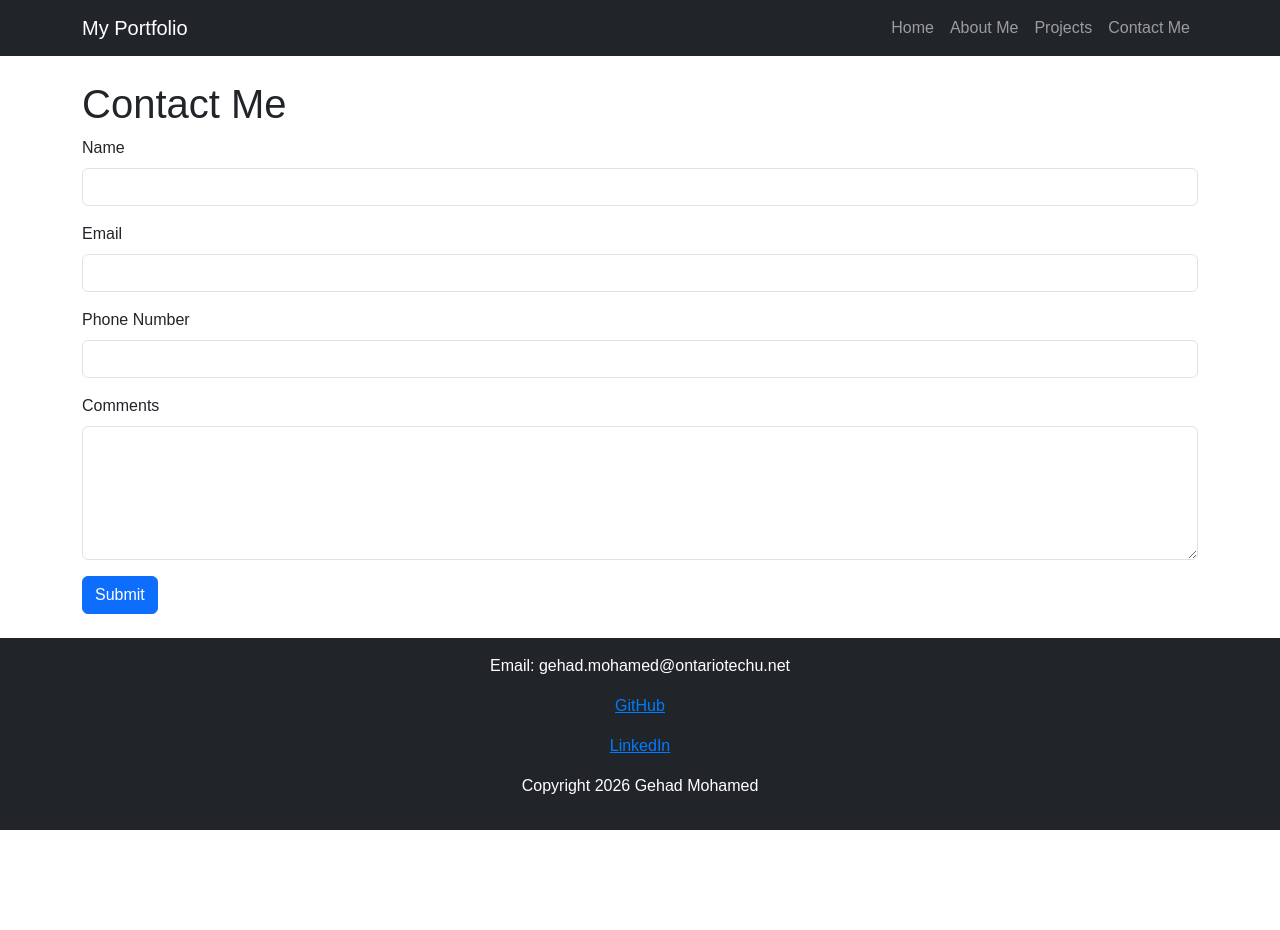
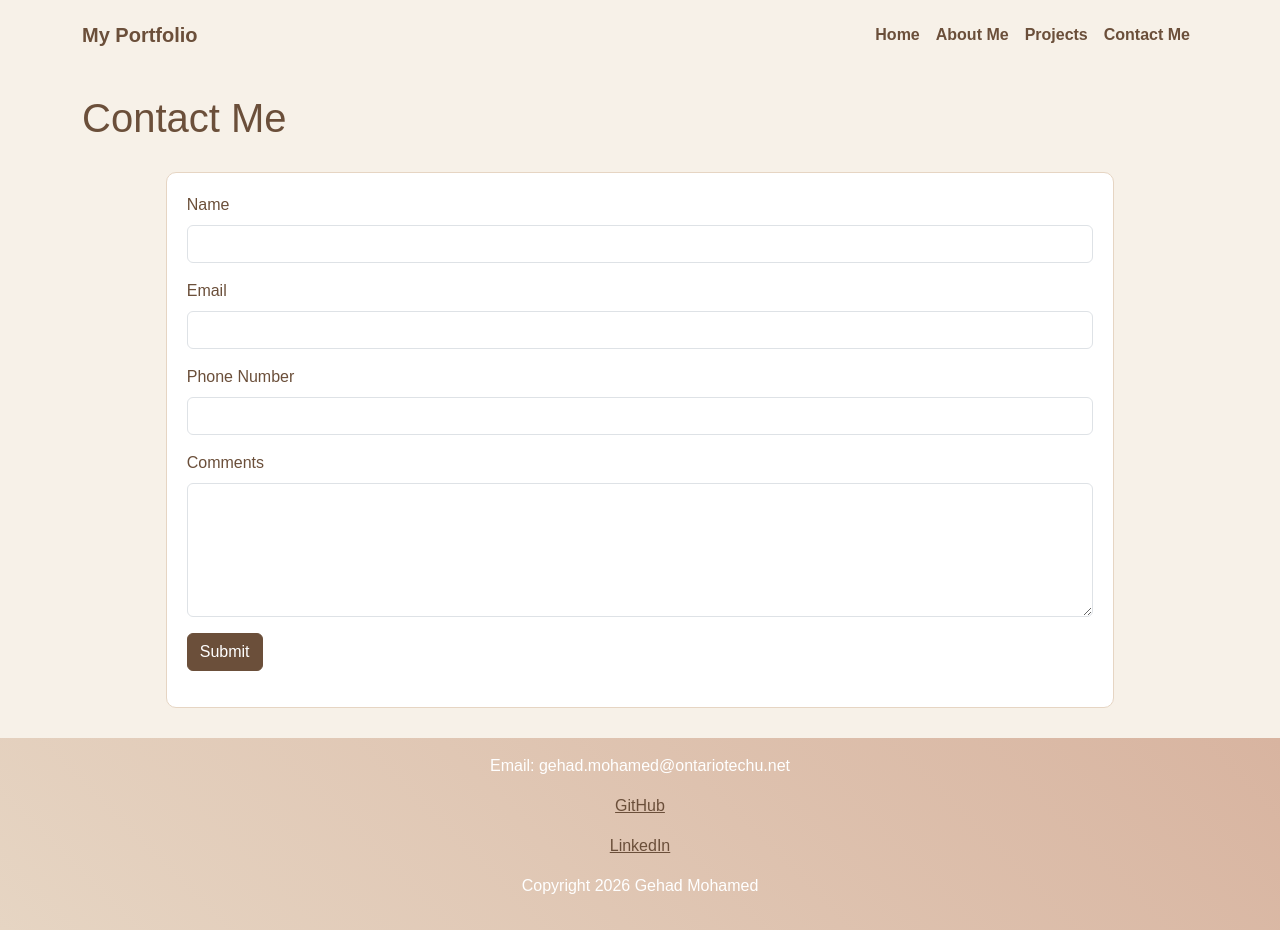
Before and after one commit to gehad-mohamed9524/expressjs-portfolio-assignment2, a Node server app: page /contact in a window 1280 px wide. Before the commit the page ends 830 px from the top, so only its background shows below. Run offline with Node 20, Linux system fonts and the light colour scheme.

Commit message:
style: Edited portfolio color scheme and improved page styling

```diff
--- a/public/stylesheets/style.css
+++ b/public/stylesheets/style.css
@@ -1,11 +1,14 @@
 
-/* General page styling */
+/* General website font, background, and text color */
 body {
-  font-family: Arial, sans-serif;
-  font-size: 16px;
-  margin: 0;
-  padding: 0;
+    font-family: Arial, Helvetica, sans-serif;
+    font-size: 16px;
+    margin: 0;
+    padding: 0;
+    background-color: #F7F1E8;
+    color: #6B4F3A;
 }
+
 
 /* Links */
 a {
@@ -31,3 +34,62 @@ a {
 section {
   margin-bottom: 40px;
 }
+
+/* Main content box styling */
+article {
+    width: 85%;
+    max-width: 1100px;
+    margin: 30px auto;
+    padding: 20px;
+    color: #6B4F3A;
+    background-color: #FFFFFF;
+    border: 1px solid #E6D5C3;
+    border-radius: 10px;
+}
+
+/* Navigation bar background */
+.navbar {
+    background-color: #F7F1E8 !important;
+    padding: 15px;
+}
+
+/* Navigation links */
+.navbar .navbar-brand,
+.navbar .nav-link {
+    color: #6B4F3A !important;
+    font-weight: bold;
+}
+
+/* Navigation link hover effect */
+.navbar .nav-link:hover {
+    background-color: #6B4F3A;
+    color: #FFFFFF !important;
+    border-radius: 5px;
+}
+
+/* Footer styling */
+footer {
+    text-align: center;
+    padding: 20px;
+    background: linear-gradient(45deg, #E6D5C3, #D8B4A0);
+    color: #6B4F3A;
+}
+
+/* Footer links */
+footer a {
+    color: #6B4F3A;
+}
+
+/* Project download button */
+.btn-primary {
+    background-color: #6B4F3A;
+    border-color: #6B4F3A;
+    color: #FFFFFF;
+}
+
+/* Download button hover effect */
+.btn-primary:hover {
+    background-color: #A68A7A;
+    border-color: #6B4F3A;
+    color: #FFFFFF;
+}
```
